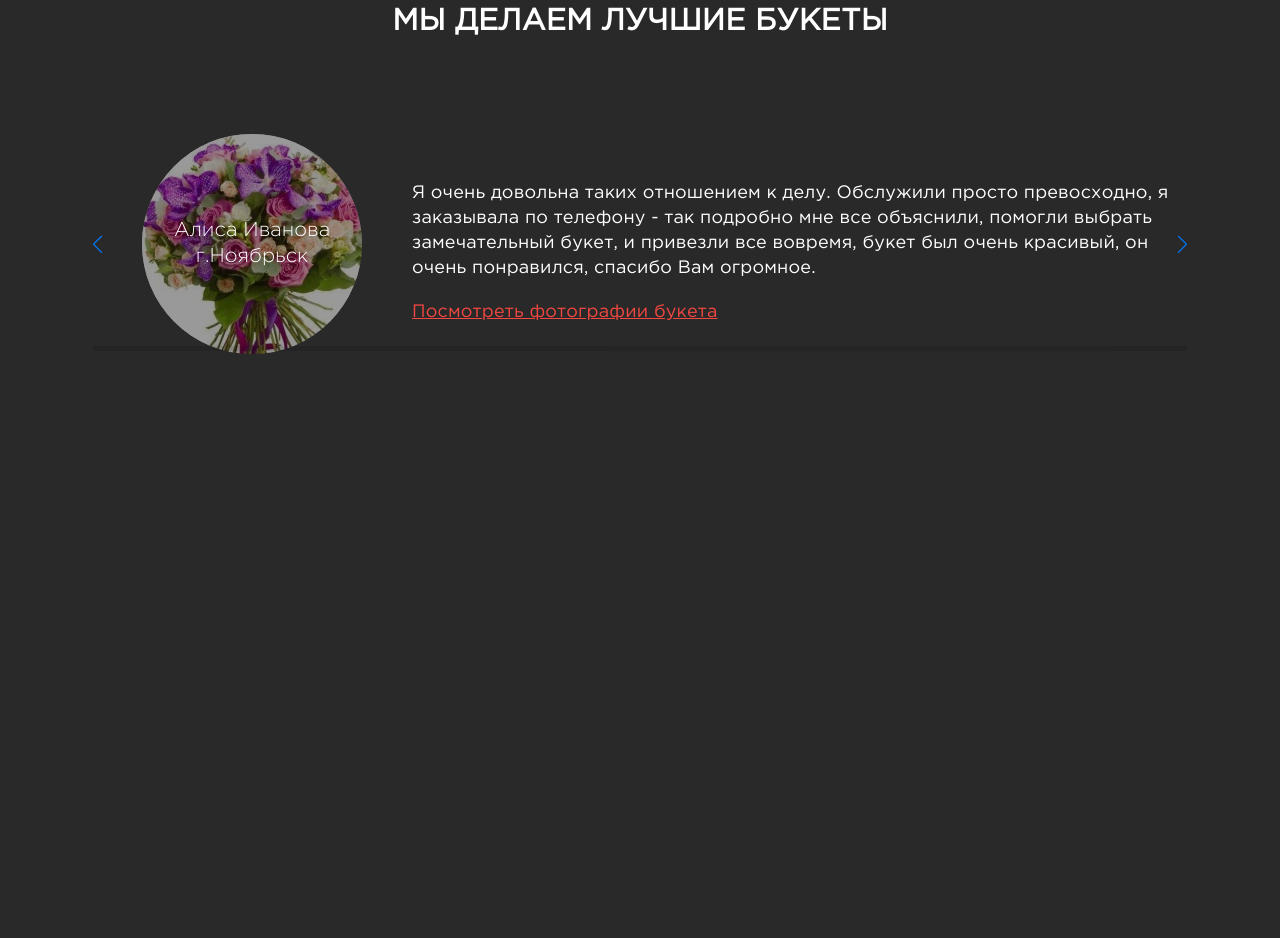
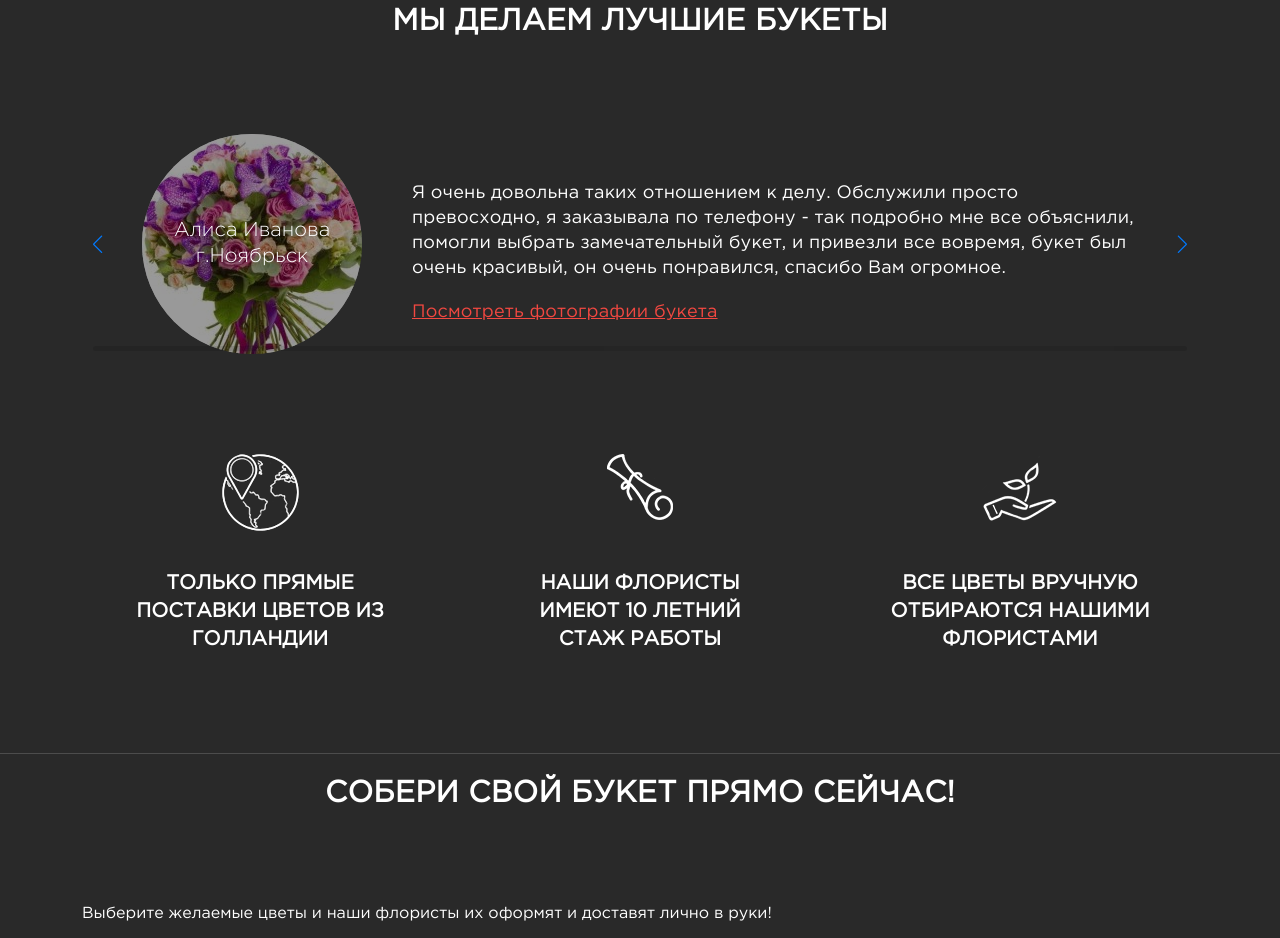
Before and after one commit to EvgenPrushk/flowers, a plain HTML site: page index.html in a window 1280 px wide. Shown: the part 1020-1958 px from the top of the page. Before the commit the page ends 1474 px from the top, so only its background shows below. Drawn offline with nearby package versions, Linux system fonts and the light colour scheme.

Commit message:
feat: add section advantages

```diff
--- a/css/style.css
+++ b/css/style.css
@@ -128,12 +128,14 @@ body {
     margin-top: 36px;
 }
 
-.review {}
 
 .reviews {
     padding-top: 100px;
-    padding-bottom: 100px;
+    padding-bottom: 50px;
 }
+
+
+
 
 .review-image {
     width: 220px;
@@ -173,6 +175,7 @@ body {
 
 .review-slide {
     padding-left: 60px;
+    padding-right: 60px;
 }
 
 .review-text {
@@ -191,3 +194,35 @@ body {
 .review-link {
     color: #f24841;
 }
+
+.advantages {
+    text-align: center;
+    padding-bottom: 100px;
+    padding-top: 50px;
+    border-bottom: 1px solid #4c4c4c;
+}
+
+.advantages-wrapper {
+    min-height: 85px;
+    margin-bottom: 30px;
+}
+
+.advantages-title {
+    font-size: 20px;
+    text-transform: uppercase;
+    line-height: 1.4;
+    max-width: 270px;
+    margin: auto;
+}
+
+.advantages-image {
+
+}
+
+.section-title {
+
+}
+
+.section-description {
+
+}
--- a/index.html
+++ b/index.html
@@ -81,7 +81,8 @@
                 <div class="swiper-wrapper">
                     <!-- Slides -->
                     <div class="swiper-slide review-slide d-flex align-items-center">
-                        <div class="review-image review-image-1 d-flex align-items-center justify-content-center flex-column">
+                        <div
+                            class="review-image review-image-1 d-flex align-items-center justify-content-center flex-column">
                             <span class="review-name">Алиса Иванова</span>
                             <span class="review-city">г.Ноябрьск</span>
                         </div>
@@ -98,7 +99,8 @@
                     </div>
 
                     <div class="swiper-slide review-slide d-flex align-items-center">
-                        <div class="review-image review-image-2 d-flex align-items-center justify-content-center flex-column">
+                        <div
+                            class="review-image review-image-2 d-flex align-items-center justify-content-center flex-column">
                             <span class="review-name">Алиса Иванова</span>
                             <span class="review-city">г.Ноябрьск</span>
                         </div>
@@ -126,19 +128,41 @@
         </div>
     </section>
 
-    <section class="">
+    <section class="advantages">
         <div class="container">
             <div class="row">
-                <div class="col-3">
 
+                <div class="col">
+                    <div class="advantages-wrapper">
+                        <img src="/img/advantages-1.png" alt="Только прямые поставки цветов из Голландии"
+                            class="advantages-image">
+                    </div>
+                    <h3 class="advantages-title">Только прямые поставки цветов из Голландии</h3>
                 </div>
-                <div class="col-3">
 
+                <div class="col">
+                    <div class="advantages-wrapper">
+                        <img src="/img/advantages-2.png" alt="Наши флористы имеют 10 летний стаж работы"
+                            class="advantages-image">
+                    </div>
+                    <h3 class="advantages-title">Наши флористы имеют 10 летний стаж работы</h3>
                 </div>
-                <div class="col-3">
 
+                <div class="col">
+                    <div class="advantages-wrapper">
+                        <img src="/img/advantages-3.png" alt="Все цветы вручную отбираются нашими флористами"
+                            class="advantages-image">
+                    </div>
+                    <h3 class="advantages-title">Все цветы вручную отбираются нашими флористами</h3>
                 </div>
             </div>
+        </div>
+    </section>
+
+    <section class="goods">
+        <div class="container">
+            <h2 class="section-title">Собери свой букет <span class="text-red">прямо сейчас!</span> </h2>
+            <p class="section-description">Выберите желаемые цветы и наши флористы их оформят и доставят лично в руки!</p>
         </div>
     </section>
     <script src="https://unpkg.com/swiper/swiper-bundle.min.js"></script>
```
Also changed, not shown: img/advantages-1.png (added), img/advantages-2.png (added), img/advantages-3.png (added).
